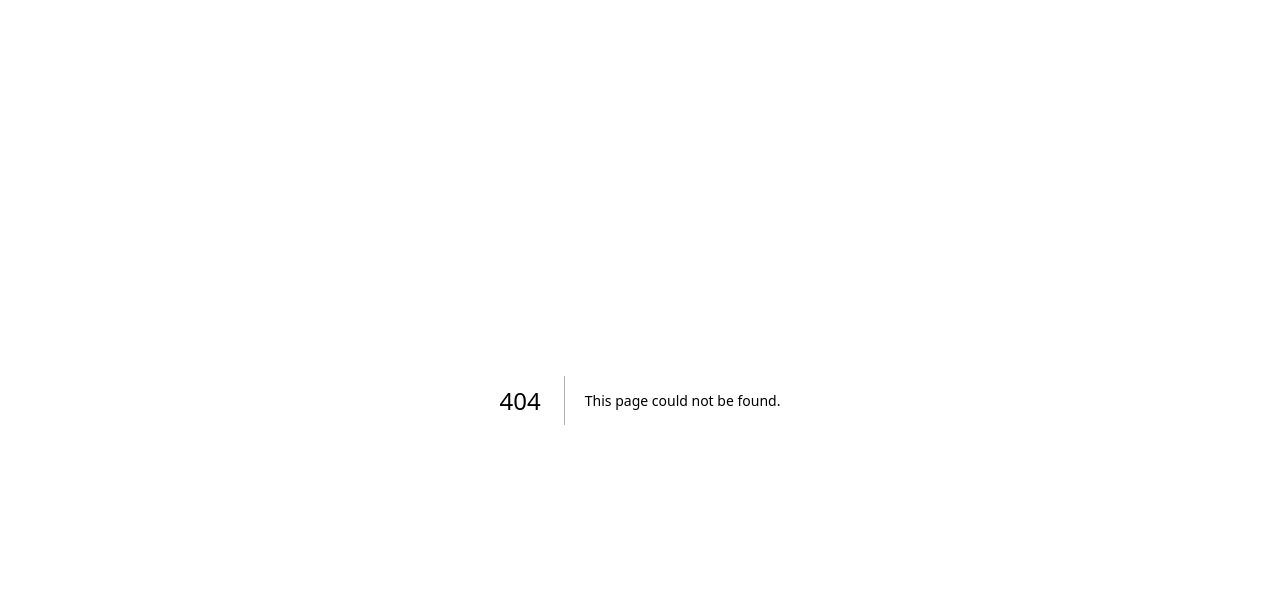
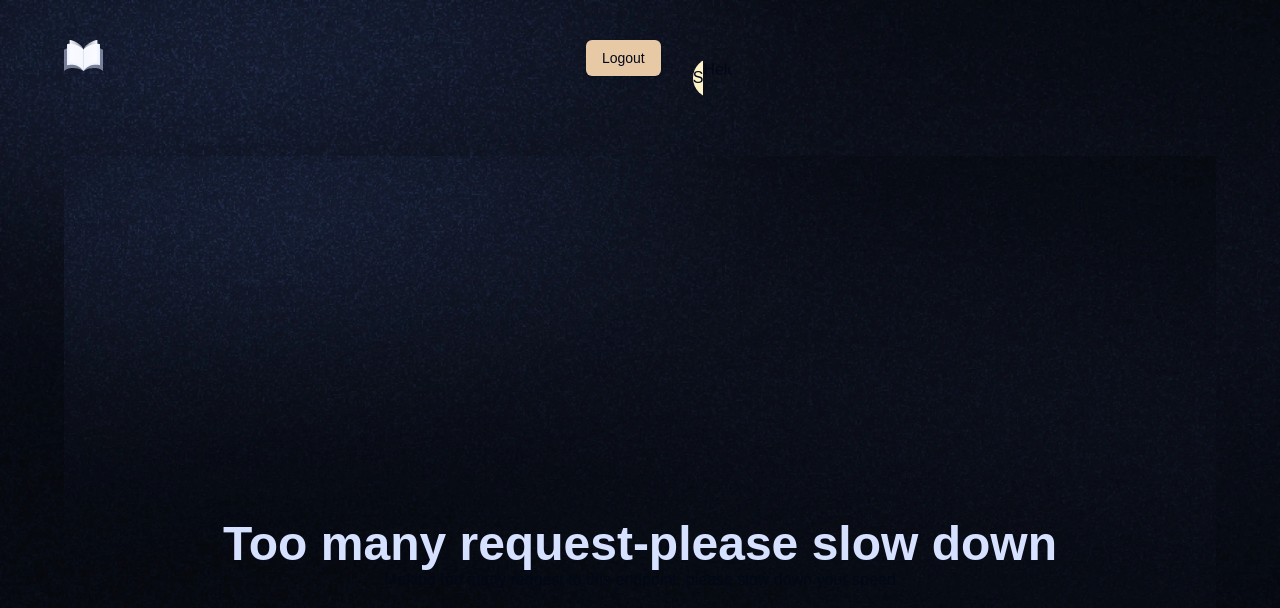
Before and after one commit to Fonyuygita/book_management, a Next.js app: page /too-fast in a window 1280 px wide. Before the commit this address had no page. Shown: the top 608 px of the page. Built offline with nearby package versions, Linux system fonts and the light colour scheme; no server answers; a web font is replaced by a local one.

Commit message:
started with workflows

```diff
--- /dev/null
+++ b/app/(root)/too-fast/page.tsx
@@ -0,0 +1,12 @@
+import React from 'react'
+
+const page = () => {
+    return (
+        <main className='root-container flex min-h-screen flex-col items-center justify-center'>
+            <h1 className='font-bebas-neue text-5xl font-bold text-light-100'>Too many request-please slow down</h1>
+            <p>Making too many request to this endpoint, please slow down your speed</p>
+        </main>
+    )
+}
+
+export default page
--- a/package.json
+++ b/package.json
@@ -19,6 +19,7 @@
     "@radix-ui/react-slot": "^1.1.2",
     "@upstash/ratelimit": "^2.0.5",
     "@upstash/redis": "^1.34.5",
+    "@upstash/workflow": "^0.2.12",
     "bcryptjs": "^3.0.2",
     "class-variance-authority": "^0.7.1",
     "clsx": "^2.1.1",
```
Also changed, not shown: app/api/workflow/onboarding/route.ts (added), 1 other file (tests, documents, lock files or other folders).
